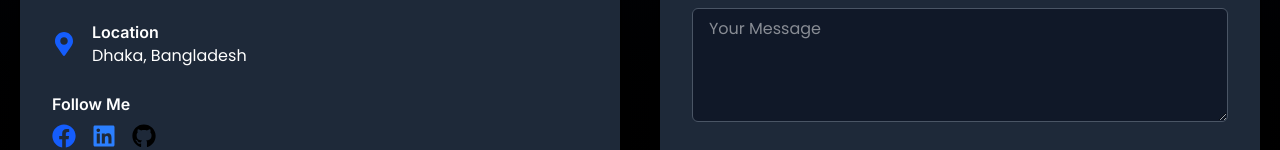
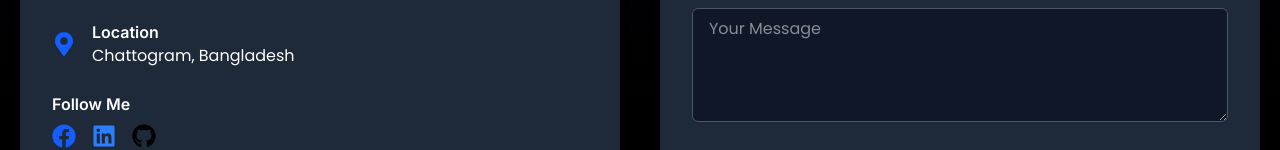
Before and after one commit to rajeshbd99/rajesh-portfolio-website, a React (Vite) app: page / in a window 1280 px wide. Shown: the part 5333-5483 px from the top of the page. Built offline with nearby package versions, Linux system fonts and the light colour scheme.

Commit message:
feat: update location in Contact component from Dhaka to Chattogram

```diff
--- a/src/components/Contact.jsx
+++ b/src/components/Contact.jsx
@@ -78,7 +78,7 @@ const Contact = () => {
                                 <FaMapMarkerAlt className="text-blue-600 text-2xl mr-4" />
                                 <div>
                                     <h4 className="font-semibold text-white">Location</h4>
-                                    <p className="text-white">Dhaka, Bangladesh</p>
+                                    <p className="text-white">Chattogram, Bangladesh</p>
                                 </div>
                             </div>
 
```
